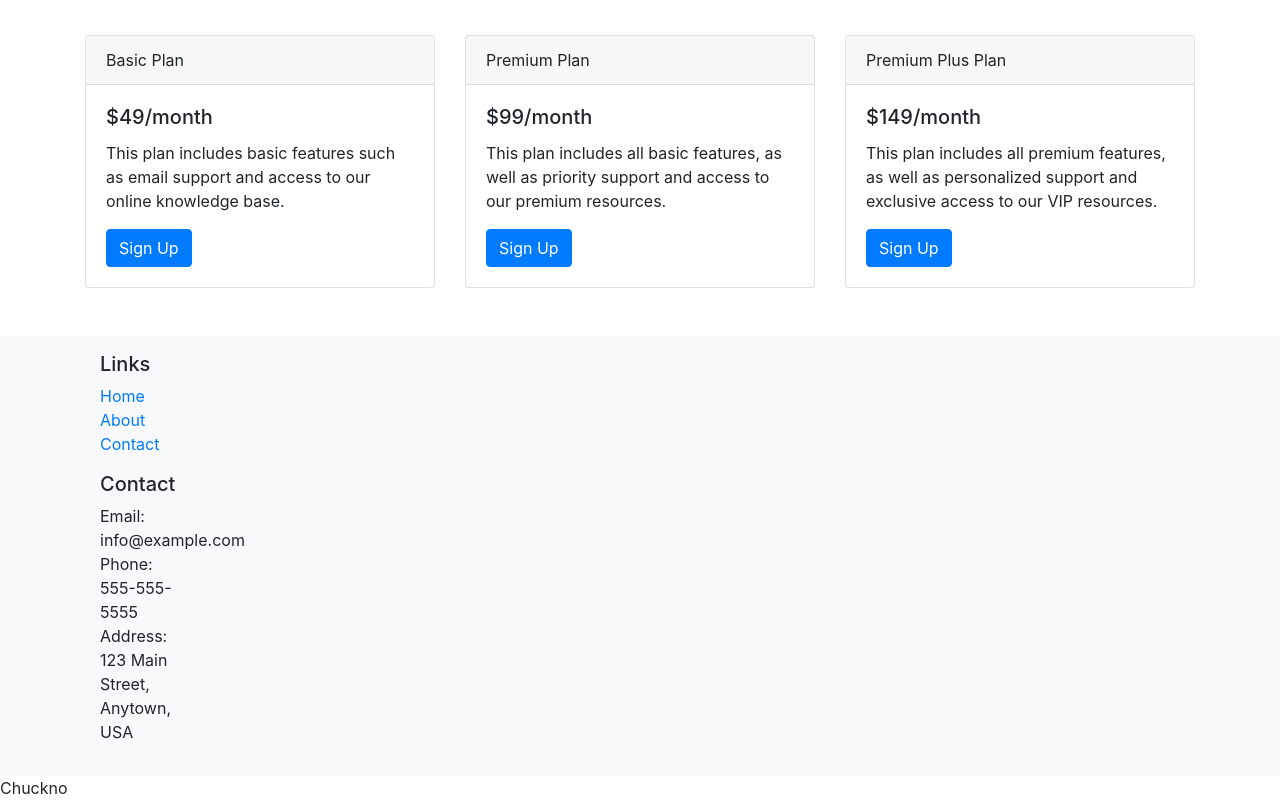
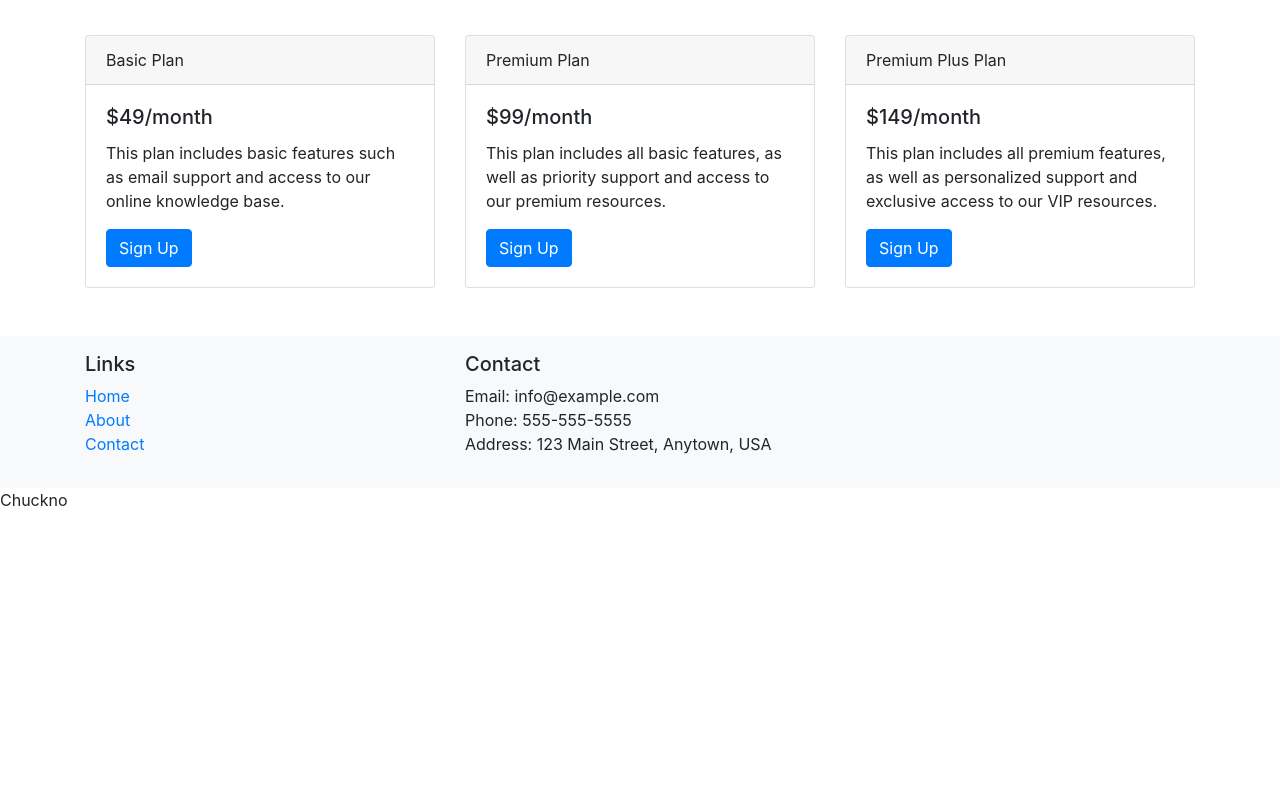
Before and after one commit to Gradyl123/MarketingPlus, a plain HTML site: page index.html in a window 1280 px wide. Shown: the part 1010-1810 px from the top of the page. After the commit the page ends 1522 px from the top, so only its background shows below. Drawn offline with nearby package versions, Linux system fonts and the light colour scheme; a script that the page names is missing.

Commit message:
Update index.html

```diff
--- a/index.html
+++ b/index.html
@@ -112,7 +112,6 @@
         <div class="row">
           <div class="col-md-4">
 
-          <div class="col-md-4">
             <h5>Links</h5>
             <ul class="list-unstyled">
               <li><a href="#">Home</a></li>
```
